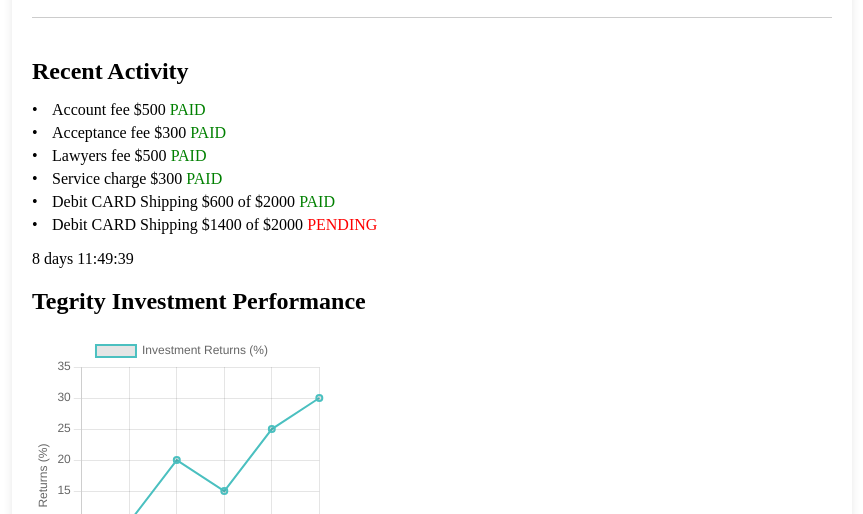
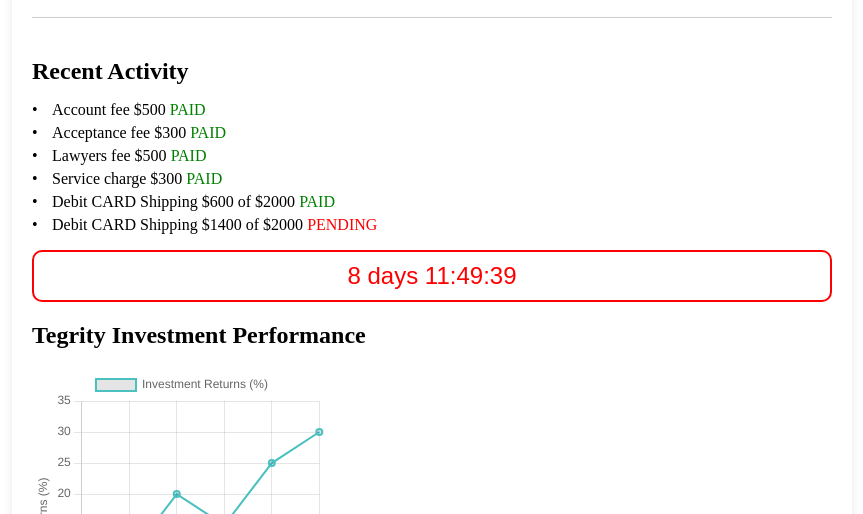
Before and after one commit to TegrityTegrity/TegrityTegrity.github.io, a plain HTML site: page dashboard.html in a window 1280 px wide. Shown: the part 286-800 px from the top of the page, without its empty margins (208-1071 px from the left). Drawn offline with nearby package versions, Linux system fonts and the light colour scheme.

Commit message:
Update style.css
styled timer

```diff
--- a/style.css
+++ b/style.css
@@ -49,7 +49,16 @@
 .red-text{
   color: red;
 }
-
+#countdown {
+      font-family: Arial, sans-serif;
+      font-size: 24px;
+      color: red;
+      text-align: center;
+      padding: 10px;
+      background-color: #fff; /* Optional background color */
+      border: 2px solid red; /* Optional border */
+      border-radius: 10px; /* Optional border radius */
+  }
 .activity {
   border-top: 1px solid #ccc;
   padding-top: 20px;
```
